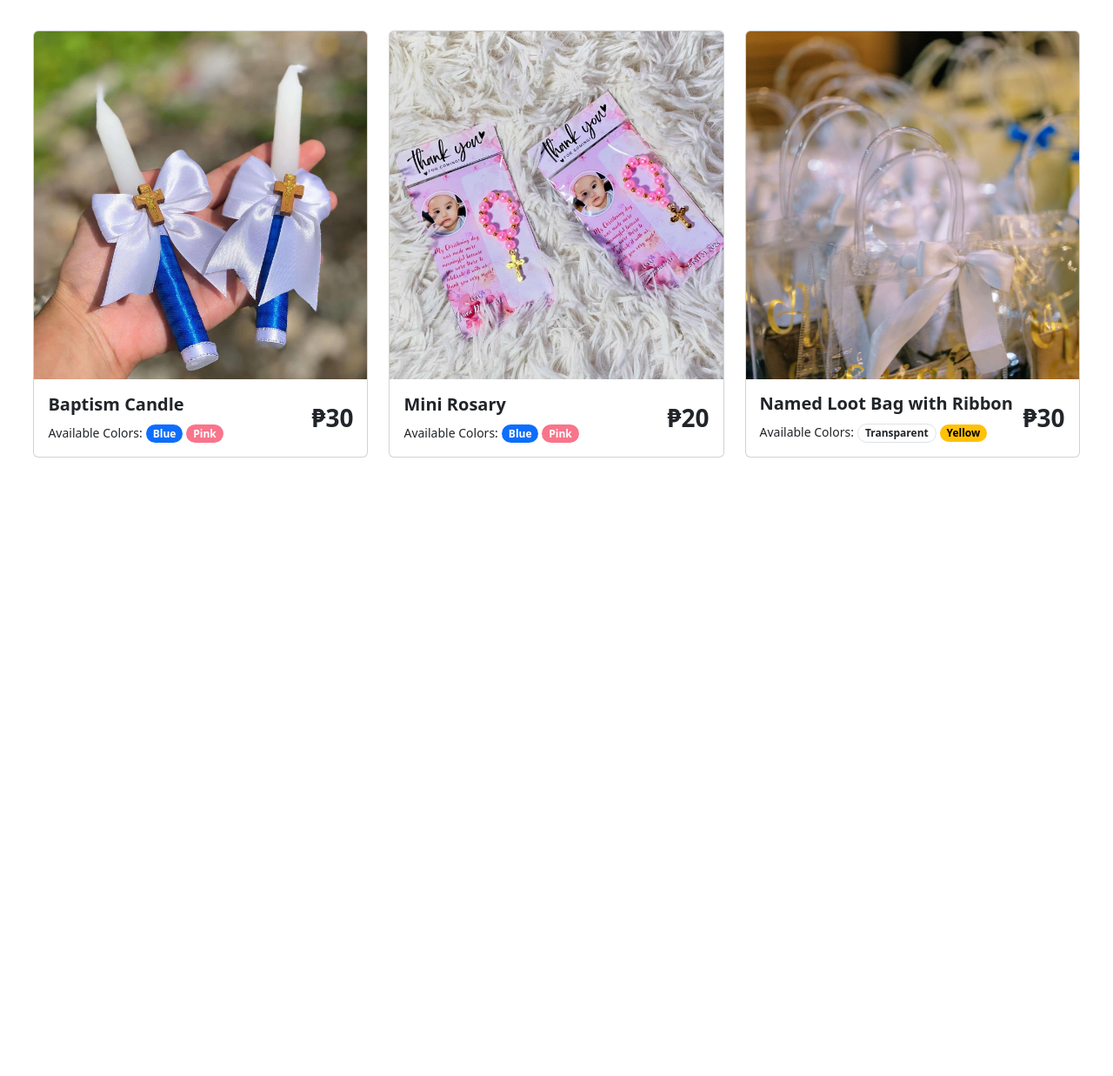
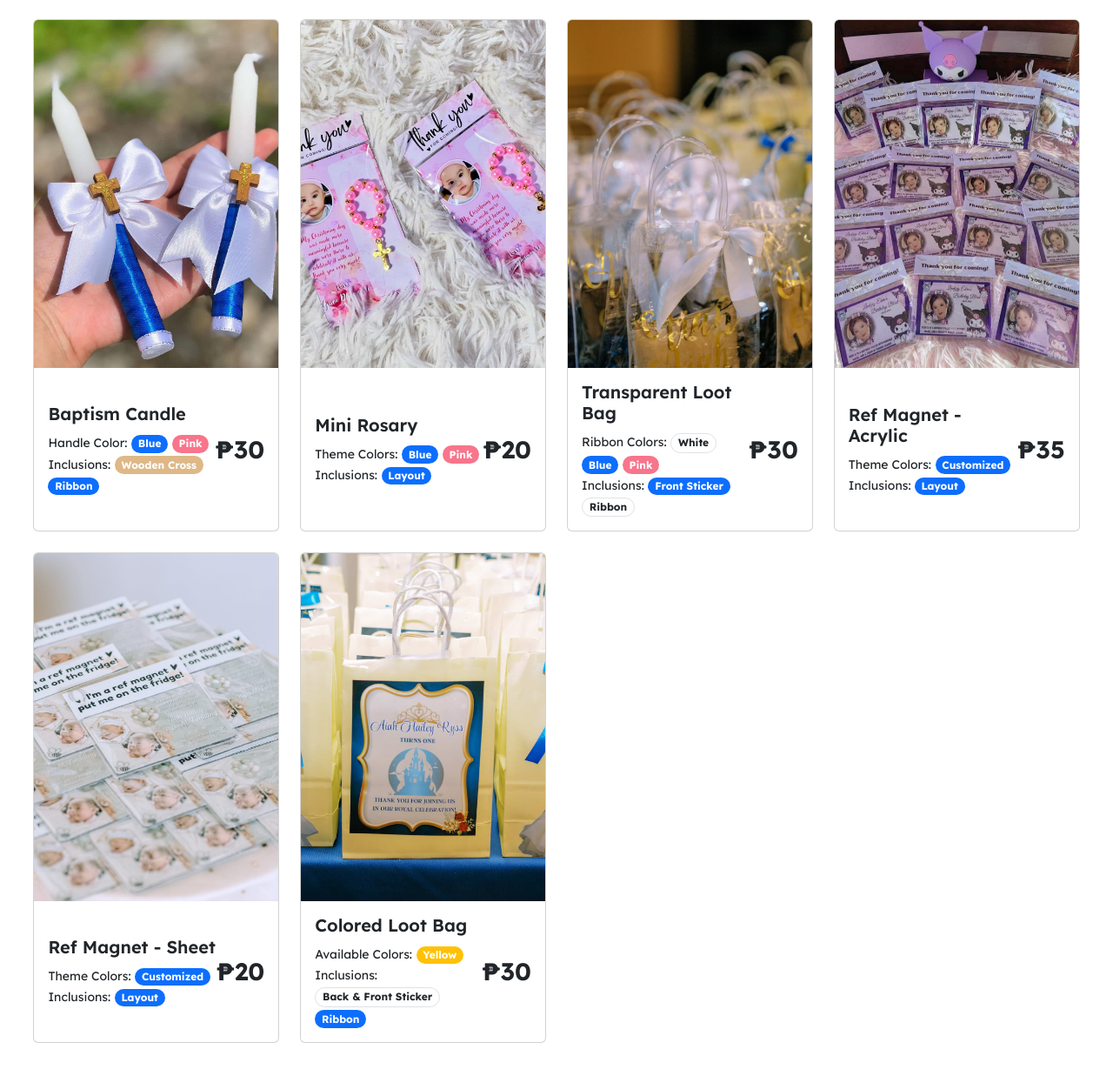
Before and after one commit to kraftieees/menu, a plain HTML site: page index.html in a window 1280 px wide. Shown: the part 202-1439 px from the top of the page at 87% size. Before the commit the page ends 999 px from the top, so only its background shows below. Drawn offline with Linux system fonts and the light colour scheme.

Commit message:
Adding of products > Inprogress > Added 3 more

```diff
--- a/assets/css/main.css
+++ b/assets/css/main.css
@@ -1,6 +1,19 @@
+@import url('https://fonts.googleapis.com/css2?family=Pinyon+Script&display=swap');
+@import url('https://fonts.googleapis.com/css2?family=Lexend:wght@100..900&display=swap');
+
+:root{
+    --artistic-font-family: "Pinyon Script", cursive;
+    --primary-font-family: "Lexend", sans-serif;
+    --primary-color: #E8E0D1;
+}
 
 *{
     box-sizing: border-box;
+    font-family: var(--primary-font-family);
+}
+
+h1{
+    font-family: var(--artistic-font-family);
 }
 
 body{
@@ -12,10 +25,12 @@ section{
     padding: 3%;
 }
 
-.kraft-sec{
-    height: 100vh;
-    width: 100vw;
+.kraft-nav{
+    background-color: #E8E0D1 !important;
+}
 
+.kraft-h1{
+    font-weight: 800;
 }
 
 .kraft-card-img{
--- a/index.html
+++ b/index.html
@@ -10,11 +10,11 @@
     <title>Kraftieees PH</title>
   </head>
   <body>
-    <nav class="navbar navbar-expand-lg bg-body-tertiary kraft-nav">
-      <div class="container-fluid">
+    <nav class="navbar navbar-expand-lg kraft-nav p-3">
+      <div class="container-fluid justify-content-between">
         <div class="business-logo">
           <img src="assets/images/business/logo.png" alt="Kraftieees Logo" width="50" height="50" />
-          <a class="navbar-brand" href="#">Kraftieees</a>
+          <a class="navbar-brand business-name" href="#">Kraftieees</a>
         </div>
         <button
           class="navbar-toggler"
@@ -58,13 +58,10 @@
         </div>
       </div>
     </nav>
-    <section>
-      <h1 class="text-center">Menu</h1>
-    </section>
-
+    <h1 class="text-center pt-5 kraft-h1">Menu</h1>
     <section class="kraft-sec">
-      <div class="row row-cols-1 row-cols-md-3 g-4">
-        <div class="col">
+      <div class="row g-4">
+        <div class="col-md-3">
           <div class="card h-100">
             <img
               src="assets/images/products/christening/christening-candle-blue.jpg"
@@ -75,13 +72,19 @@
               <div class="left-side">
                 <h5 class="card-title kraft-card-title">Baptism Candle</h5>
                 <p class="card-text">
-                  <small>Available Colors:</small>
+                  <small>Handle Color:</small>
                   <span class="badge rounded-pill text-bg-primary">Blue</span>
                   <span
                     class="badge rounded-pill text-bg-primary"
                     style="background-color: rgb(248, 117, 139) !important"
                     >Pink</span
                   >
+                  <br />
+                  <small>Inclusions:</small>
+                  <span class="badge rounded-pill" style="background-color: burlywood"
+                    >Wooden Cross</span
+                  >
+                  <span class="badge rounded-pill text-bg-primary">Ribbon</span>
                 </p>
               </div>
               <div class="right-side">
@@ -90,7 +93,7 @@
             </div>
           </div>
         </div>
-        <div class="col">
+        <div class="col-md-3">
           <div class="card h-100">
             <img
               src="assets/images/products/christening/christening-mini-rosary-2.jpg"
@@ -101,13 +104,16 @@
               <div class="left-side">
                 <h5 class="card-title kraft-card-title">Mini Rosary</h5>
                 <p class="card-text">
-                  <small>Available Colors:</small>
+                  <small>Theme Colors:</small>
                   <span class="badge rounded-pill text-bg-primary">Blue</span>
                   <span
                     class="badge rounded-pill text-bg-primary"
                     style="background-color: rgb(248, 117, 139) !important"
                     >Pink</span
                   >
+                  <br />
+                  <small>Inclusions:</small>
+                  <span class="badge rounded-pill text-bg-primary">Layout</span>
                 </p>
               </div>
               <div class="right-side">
@@ -116,7 +122,7 @@
             </div>
           </div>
         </div>
-        <div class="col">
+        <div class="col-md-3">
           <div class="card h-100">
             <img
               src="assets/images/products/lootbag/transparent-lootbag.jpg"
@@ -125,11 +131,93 @@
             />
             <div class="card-body d-flex justify-content-between align-items-center">
               <div class="left-side">
-                <h5 class="card-title kraft-card-title">Named Loot Bag with Ribbon</h5>
+                <h5 class="card-title kraft-card-title">Transparent Loot Bag</h5>
+                <p class="card-text">
+                  <small>Ribbon Colors:</small>
+                  <span class="badge rounded-pill border text-dark">White</span>
+                  <span class="badge rounded-pill text-bg-primary">Blue</span>
+                  <span
+                    class="badge rounded-pill"
+                    style="background-color: rgb(248, 117, 139) !important"
+                    >Pink</span
+                  >
+                  <br />
+                  <small>Inclusions:</small>
+                  <span class="badge rounded-pill bg-primary">Front Sticker</span>
+                  <span class="badge rounded-pill border text-dark">Ribbon</span>
+                </p>
+              </div>
+              <div class="right-side">
+                <h3 class="card-text h3"><strong>₱30</strong></h3>
+              </div>
+            </div>
+          </div>
+        </div>
+        <div class="col-md-3">
+          <div class="card h-100">
+            <img
+              src="assets/images/products/ref-magnet/ref-magnet-acrylic-4.jpg"
+              class="card-img-top kraft-card-img"
+              alt="baptism candle"
+            />
+            <div class="card-body d-flex justify-content-between align-items-center">
+              <div class="left-side">
+                <h5 class="card-title kraft-card-title">Ref Magnet - Acrylic</h5>
+                <p class="card-text">
+                  <small>Theme Colors:</small>
+                  <span class="badge rounded-pill bg-primary">Customized</span>
+                  <br />
+                  <small>Inclusions: </small>
+                  <span class="badge rounded-pill text-bg-primary">Layout</span>
+                </p>
+              </div>
+              <div class="right-side">
+                <h3 class="card-text h3"><strong>₱35</strong></h3>
+              </div>
+            </div>
+          </div>
+        </div>
+        <div class="col-md-3">
+          <div class="card h-100">
+            <img
+              src="assets/images/products/ref-magnet/ref-magnet-sheet.jpg"
+              class="card-img-top kraft-card-img"
+              alt="Mini Rosary"
+            />
+            <div class="card-body d-flex justify-content-between align-items-center">
+              <div class="left-side">
+                <h5 class="card-title kraft-card-title">Ref Magnet - Sheet</h5>
+                <p class="card-text">
+                  <small>Theme Colors:</small>
+                  <span class="badge rounded-pill bg-primary">Customized</span>
+                  <br />
+                  <small>Inclusions:</small>
+                  <span class="badge rounded-pill text-bg-primary">Layout</span>
+                </p>
+              </div>
+              <div class="right-side">
+                <h3 class="card-text h3"><strong>₱20</strong></h3>
+              </div>
+            </div>
+          </div>
+        </div>
+        <div class="col-md-3">
+          <div class="card h-100">
+            <img
+              src="assets/images/products/lootbag/yellow-lootbag-with-stickers.jpg"
+              class="card-img-top kraft-card-img"
+              alt="Transparent Loot Bag"
+            />
+            <div class="card-body d-flex justify-content-between align-items-center">
+              <div class="left-side">
+                <h5 class="card-title kraft-card-title">Colored Loot Bag</h5>
                 <p class="card-text">
                   <small>Available Colors:</small>
-                  <span class="badge rounded-pill border text-dark">Transparent</span>
-                  <span class="badge rounded-pill text-bg-warning">Yellow</span>
+                  <span class="badge rounded-pill bg-warning">Yellow</span>
+                  <br />
+                  <small>Inclusions:</small>
+                  <span class="badge rounded-pill border text-dark">Back & Front Sticker</span>
+                  <span class="badge rounded-pill bg-primary">Ribbon</span>
                 </p>
               </div>
               <div class="right-side">
```
Also changed, not shown: assets/images/products/shot-glass/shotglass.jpg (added), 1 other file. Lines whose indentation alone changed are shown as unchanged.
